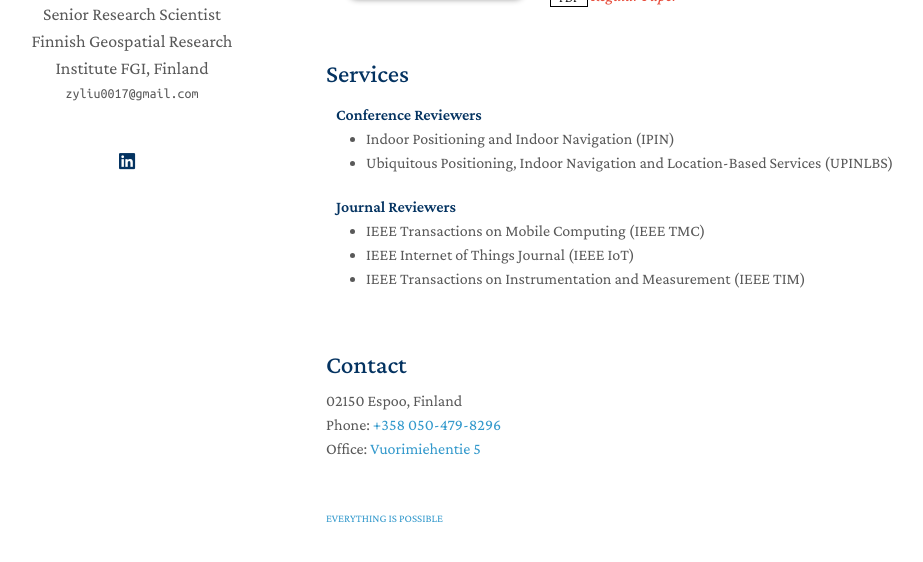
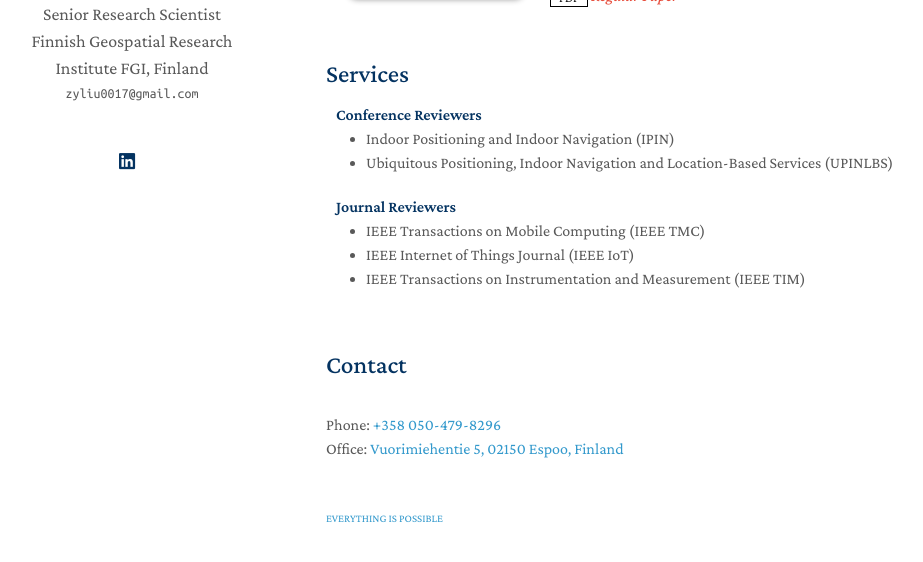
Before and after one commit to zyliu0017/zyliu0017.github.io, a Jekyll site: the page built from index.md, in a window 1280 px wide and 900 px high, scrolled down 806 px, cut to the strip 301-863 px from the top of the window. Shown: the whole strip, without its empty margins (144-1067 px from the left). Built offline with Jekyll 4.4.1, drawn with Linux system fonts in a browser that asks for light colours; a style sheet for code colours, icons or effects is not loaded.

```diff
--- a/_includes/contact.md
+++ b/_includes/contact.md
@@ -1,7 +1,5 @@
 <h2 style="margin: 60px 0px 10px;">Contact</h2>
-
-02150 Espoo, Finland
 <br />
 Phone: <a href="tel:+3580504798296">+358 050-479-8296</a>
 <br />
-Office: <a href="https://www.maanmittauslaitos.fi/en/research/contact-information/staff/zuoya-liu">Vuorimiehentie 5</a>
+Office: <a href="https://www.maanmittauslaitos.fi/en/research/contact-information/staff/zuoya-liu">Vuorimiehentie 5, 02150 Espoo, Finland</a>
--- a/index.md
+++ b/index.md
@@ -17,7 +17,5 @@
 <a href="https://isprs-annals.copernicus.org/articles/X-G-2025/551/2025/isprs-annals-X-G-2025-551-2025.html" target="_blank" rel="noopener">LINK</a>
 
 {% include_relative _includes/publications.md %}
-
 {% include_relative _includes/services.md %}
-
 {% include_relative _includes/contact.md %}
```
